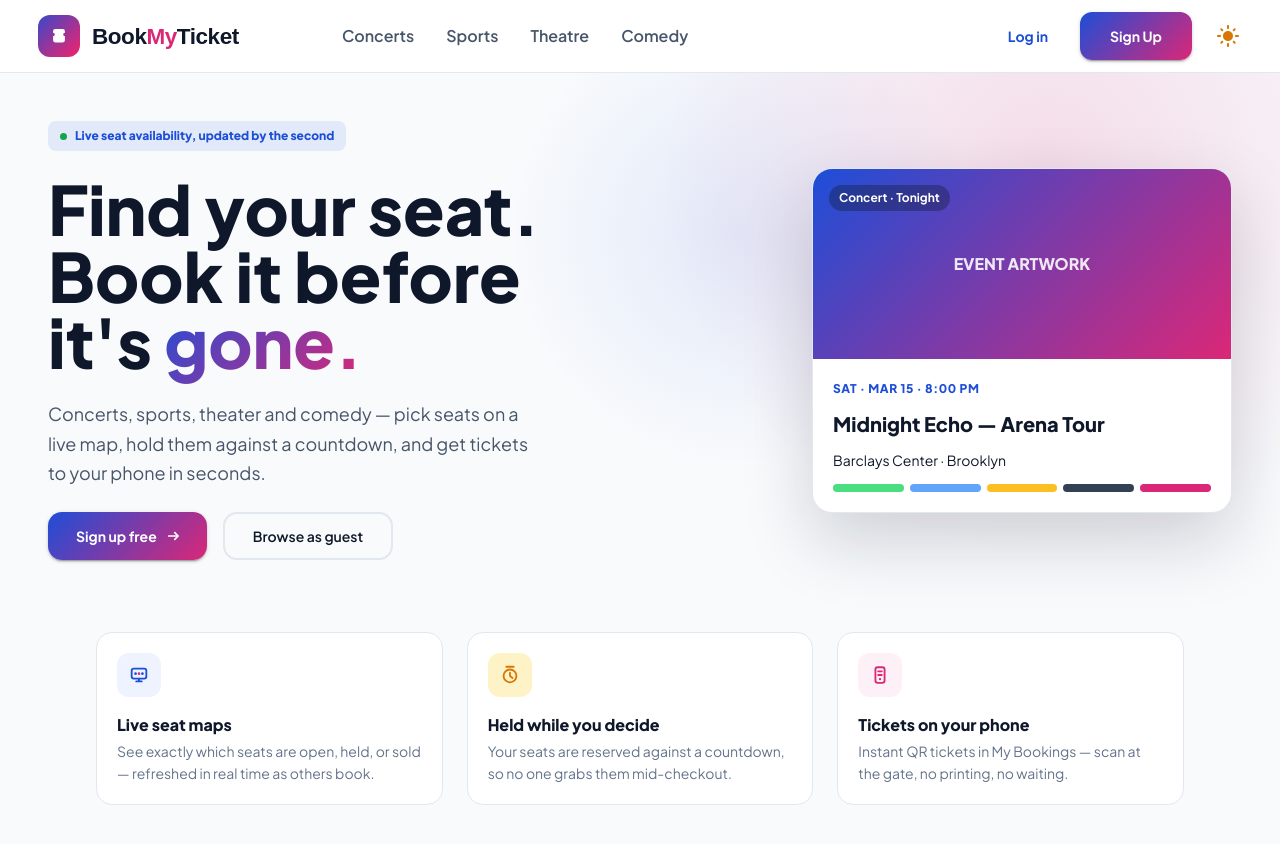
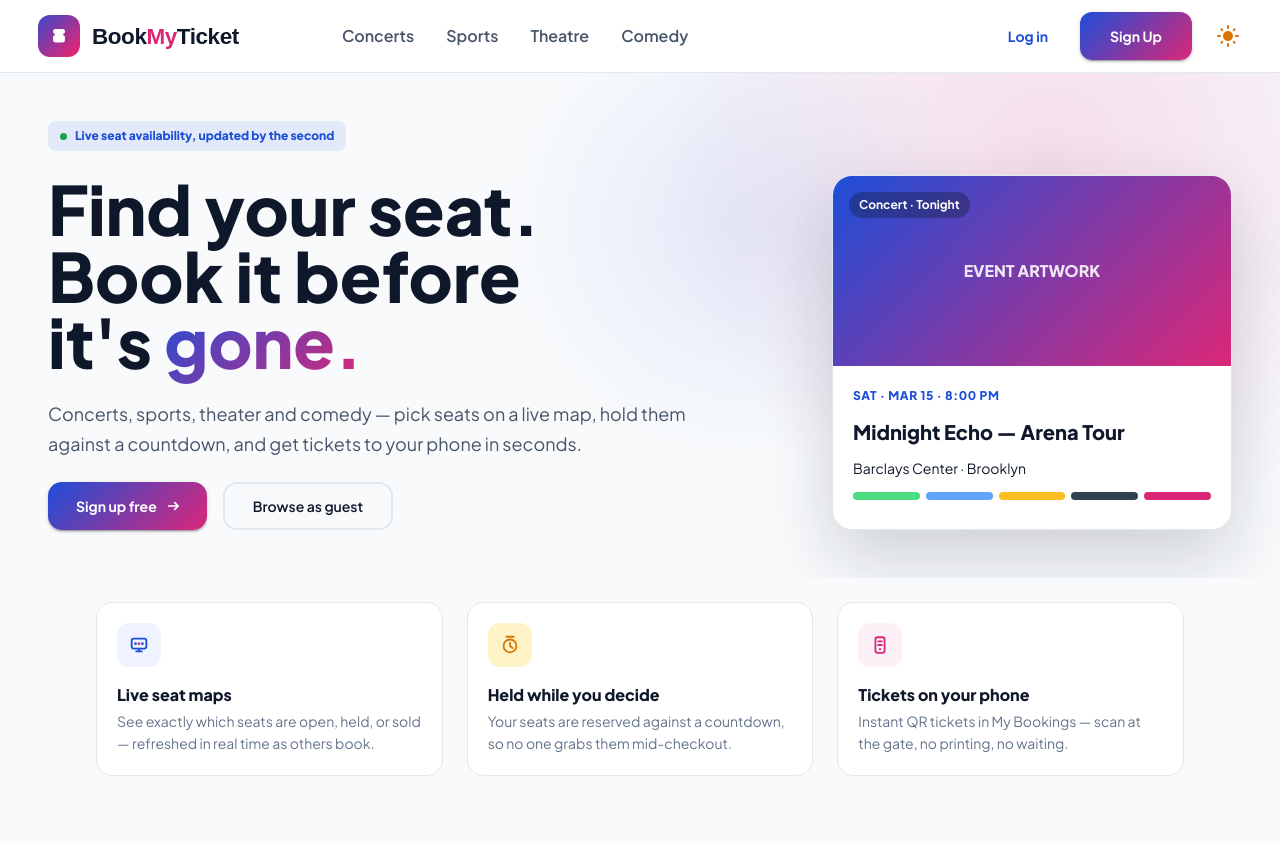
Before and after one commit to nishkohli96/book-my-ticket, a Next.js app in the folder apps/web/: page / in a window 1280 px wide. Shown: the top 844 px of the page. Built offline with nearby package versions, Linux system fonts and the light colour scheme; no server answers; what @mui/material-nextjs would draw is missing.

Commit message:
Homepage content done

```diff
--- a/apps/web/src/views/desktop/home/components/Content.tsx
+++ b/apps/web/src/views/desktop/home/components/Content.tsx
@@ -25,11 +25,9 @@ export default function Content() {
     >
       <Grid
         container
-        spacing={{ xs: 4, md: 6, lg: 12 }}
         sx={{ width: '100%', alignItems: 'center' }}
       >
-        <Grid size={{ xs: 12, md: 7, lg: 6 }}>
-          <Stack spacing={3} sx={{ maxWidth: 560 }}>
+        <Grid size={12} sx={{ mb: 3 }}>
           <Box
             sx={{
               alignSelf: 'flex-start',
@@ -56,6 +54,10 @@ export default function Content() {
             />
             Live seat availability, updated by the second
           </Box>
+        </Grid>
+        <Grid container size={12} spacing={{ xs: 4, md: 6, lg: 10 }}>
+          <Grid size={{ xs: 12, md: 7 }}>
+            <Stack spacing={3}>
               <Typography
                 variant="h1"
                 sx={{
@@ -90,7 +92,7 @@ export default function Content() {
                   </Box>
                 </Box>
               </Typography>
-            <SecondaryText sx={{ maxWidth: 500, fontSize: 18 }}>
+              <SecondaryText sx={{ fontSize: 18 }}>
                 Concerts, sports, theater and comedy — pick seats on a live map,
                 hold them against a countdown, and get tickets to your phone in
                 seconds.
@@ -120,10 +122,11 @@ export default function Content() {
             </Stack>
           </Grid>
           <Grid
-          size={{ xs: 12, md: 5, lg: 6 }}
-          sx={{ display: 'flex', justifyContent: 'flex-end', alignItems: 'center' }}
+            size={{ xs: 12, md: 5 }}
+            sx={{ display: 'flex', justifyContent: 'flex-end' }}
           >
             <EventCard />
+          </Grid>
         </Grid>
       </Grid>
     </Box>
--- a/apps/web/src/views/desktop/home/components/EventCard.tsx
+++ b/apps/web/src/views/desktop/home/components/EventCard.tsx
@@ -6,7 +6,7 @@ export default function EventCard() {
       sx={{
         display: { xs: 'none', md: 'block' },
         width: '100%',
-        maxWidth: 420,
+        maxWidth: 400,
         borderRadius: 5,
         overflow: 'hidden',
         backgroundColor: 'var(--mui-palette-background-paper)',
```
Lines whose indentation alone changed are shown as unchanged.
